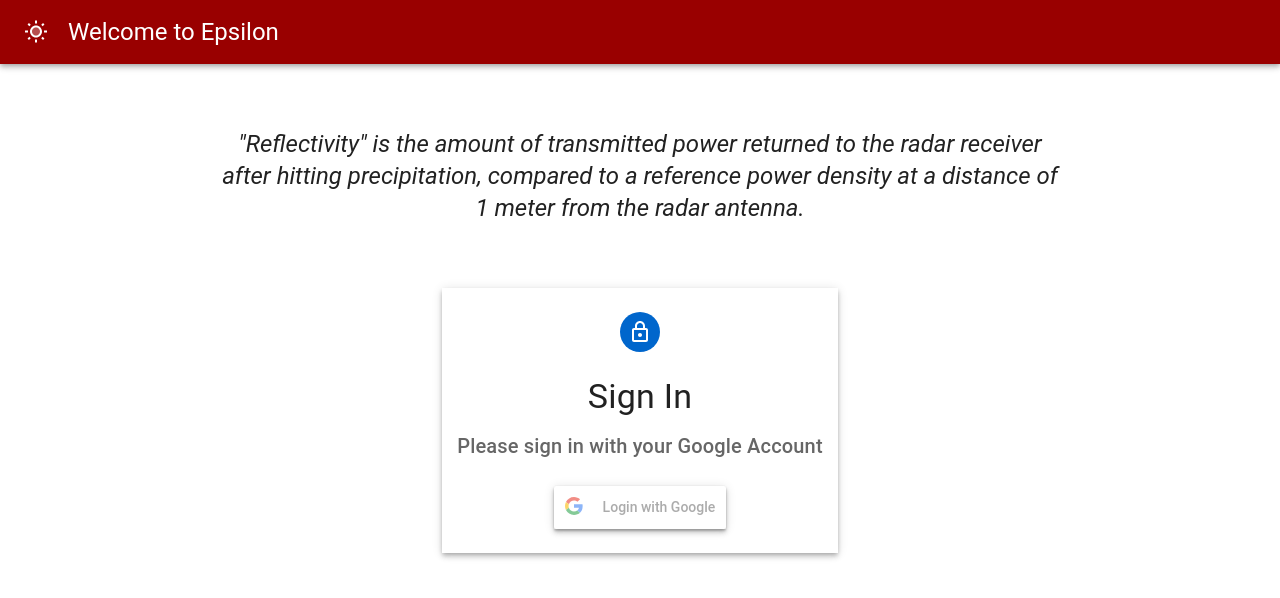
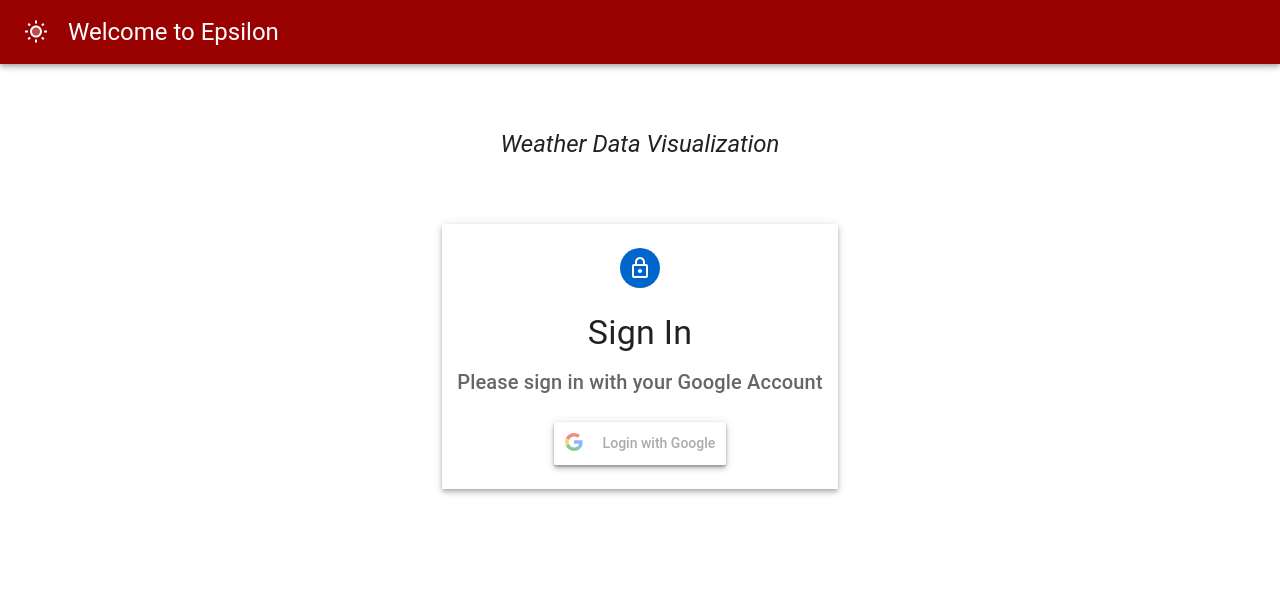
Before and after one commit to airavata-courses/epsilon, a React (Create React App) app: page / in a window 1280 px wide. Shown: the top 598 px of the page. Built offline with nearby package versions, Linux system fonts and the light colour scheme; a web font is replaced by a local one.

Commit message:
Made minor changes to UI

```diff
--- a/src/Home.js
+++ b/src/Home.js
@@ -59,9 +59,7 @@ const Home = () => {
                         <Container component="main" maxWidth="md" sx={{ marginTop: 8 }} >
                             <CssBaseline />
                             <Typography variant="h5" align="center" color="textPrimary" gutterBottom sx={{ fontStyle: 'italic' }}>
-                                "Reflectivity" is the amount of transmitted power returned to the radar receiver
-                                after hitting precipitation, compared to a reference power density at a distance
-                                of 1 meter from the radar antenna.
+                                Weather Data Visualization
                             </Typography>
                         </Container>
 
--- a/src/Select.js
+++ b/src/Select.js
@@ -5,9 +5,6 @@ import { Link } from 'react-router-dom'
 import Button from '@mui/material/Button';
 import { useNavigate } from "react-router-dom";
 import axios from "axios";
-import { formatRelative } from "date-fns";
-import { ReplayCircleFilled } from '@mui/icons-material';
-
 
 export const axiosApiCall = (url, method, body = {}) =>
   axios({
@@ -24,8 +21,7 @@ axios({
 const Select = () => {
 
   const navigate = useNavigate();
-    function clickMe(check)
-    {
+  function clickMe(check) {
     makeNav(check);
   }
 
@@ -73,9 +69,7 @@ axios({
       <Container component="main" maxWidth="md" sx={{ marginTop: 8 }} >
         <CssBaseline />
         <Typography variant="h5" align="center" color="textPrimary" gutterBottom sx={{ fontStyle: 'italic' }}>
-                                "Reflectivity" is the amount of transmitted power returned to the radar receiver
-                                after hitting precipitation, compared to a reference power density at a distance
-                                of 1 meter from the radar antenna.
+          Please select a data source for Visualization
         </Typography>
       </Container>
 
@@ -84,7 +78,7 @@ axios({
         <Button
           style={{ marginTop: "0px", background: "#0066CC" }}
           variant="contained"
-                sx={{  mb: 2, mr:5 }}
+          sx={{ mb: 2, mr: 5 }}
           onClick={() => clickMe(true)}>
           NEXRAD
         </Button>
@@ -94,12 +88,11 @@ axios({
           style={{ marginTop: "0px", background: "#0066CC" }}
           variant="contained"
 
-                 sx={{  mb: 2 }}
+          sx={{ mb: 2 }}
           onClick={() => clickMe(false)}>
           NASA
         </Button>
       </div>
-
     </div>
 
   )
--- a/src/error.js
+++ b/src/error.js
@@ -28,7 +28,7 @@ const Error = () => {
                 </Toolbar>
             </AppBar>
             <div id="test" style={{ display: 'flex', justifyContent: 'center', alignItems: 'center', height: '100vh' }}>
-                <Typography variant="h5">There was some error while fetching your visualisation.</Typography>
+                <Typography variant="h5">There was some error while fetching your visualization.</Typography>
             </div>
         </main>
     );
```
Lines whose indentation alone changed are shown as unchanged.
